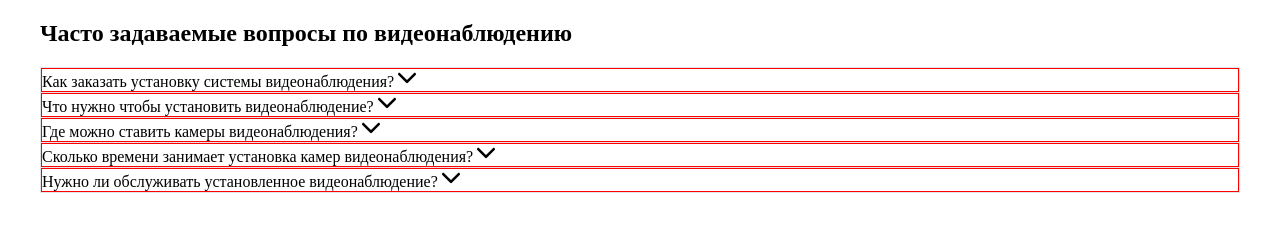
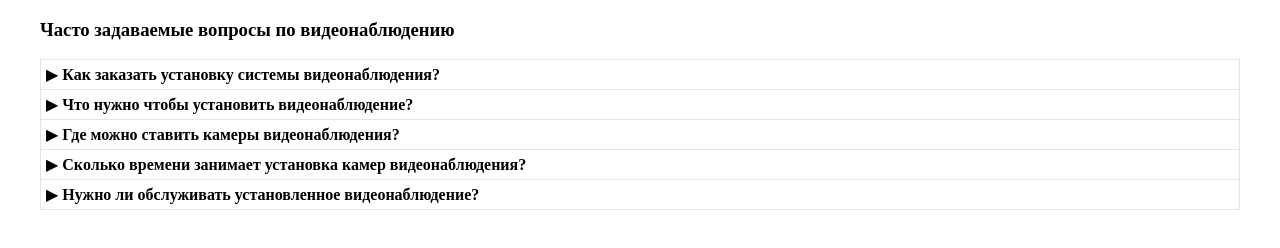
Before and after one commit to stadvar/data-networks-faq, a plain HTML site: page index.html in a window 1280 px wide. Shown: the top 248 px of the page. Drawn offline with Linux system fonts and the light colour scheme.

Commit message:
some changes

```diff
--- a/index.html
+++ b/index.html
@@ -8,7 +8,7 @@
 </head>
 <body>
     <div class="wrapper">
-        <h2>Часто задаваемые вопросы по видеонаблюдению</h2>
+        <h3>Часто задаваемые вопросы по видеонаблюдению</h3>
     <ul class="faq-list">
       <li
         class="faq-item"
@@ -17,29 +17,12 @@
         itemtype="https://schema.org/Question"
       >
         <div class="collapsible-header">
-          <h3 itemprop="name"></h3>
-            Как заказать установку системы видеонаблюдения?
-
-          <svg
-            class="svg-icon svg-icon-collapsible"
-            aria-hidden="true"
-            role="img"
-            focusable="false"
-            width="18"
-            height="18"
-            viewBox="0 0 18 18"
-            fill="none"
-            xmlns="http://www.w3.org/2000/svg"
-          >
-            <path
-              d="M8.99995 14.1306C8.67735 14.1306 8.3548 14.0074 8.10885 13.7616L0.369254 6.02194C-0.123085 5.52961 -0.123085 4.73136 0.369254 4.23922C0.861395 3.74708 1.65948 3.74708 2.15186 4.23922L8.99995 11.0877L15.8481 4.23946C16.3404 3.74732 17.1384 3.74732 17.6305 4.23946C18.1231 4.7316 18.1231 5.52984 17.6305 6.02218L9.89105 13.7619C9.64498 14.0077 9.32243 14.1306 8.99995 14.1306Z"
-              fill="black"
-            ></path>
-          </svg>
+          <h4 itemprop="name">Как заказать установку системы видеонаблюдения?</h4>
         </div>
 
         <div
-          class="collapsible-body"
+        data-hidden="true"
+          class="collapsible-body visually-hidden"
           itemscope=""
           itemprop="acceptedAnswer"
           itemtype="https://schema.org/Answer"
@@ -55,36 +38,22 @@
           </div>
         </div>
       </li>
-            <li
+        <li
         class="faq-item"
         itemscope=""
         itemprop="mainEntity"
         itemtype="https://schema.org/Question"
       >
         <div class="collapsible-header">
-          <h3 itemprop="name"></h3>
-            Что нужно чтобы установить видеонаблюдение?
+          <h4 itemprop="name">Что нужно чтобы установить видеонаблюдение?</h4>
 
-          <svg
-            class="svg-icon svg-icon-collapsible"
-            aria-hidden="true"
-            role="img"
-            focusable="false"
-            width="18"
-            height="18"
-            viewBox="0 0 18 18"
-            fill="none"
-            xmlns="http://www.w3.org/2000/svg"
-          >
-            <path
-              d="M8.99995 14.1306C8.67735 14.1306 8.3548 14.0074 8.10885 13.7616L0.369254 6.02194C-0.123085 5.52961 -0.123085 4.73136 0.369254 4.23922C0.861395 3.74708 1.65948 3.74708 2.15186 4.23922L8.99995 11.0877L15.8481 4.23946C16.3404 3.74732 17.1384 3.74732 17.6305 4.23946C18.1231 4.7316 18.1231 5.52984 17.6305 6.02218L9.89105 13.7619C9.64498 14.0077 9.32243 14.1306 8.99995 14.1306Z"
-              fill="black"
-            ></path>
-          </svg>
+
+
         </div>
 
         <div
-          class="collapsible-body"
+        data-hidden="true"
+          class="collapsible-body visually-hidden"
           itemscope=""
           itemprop="acceptedAnswer"
           itemtype="https://schema.org/Answer"
@@ -103,29 +72,15 @@
         itemtype="https://schema.org/Question"
       >
         <div class="collapsible-header">
-          <h3 itemprop="name"></h3>
-            Где можно ставить камеры видеонаблюдения?
+          <h4 itemprop="name">Где можно ставить камеры видеонаблюдения?</h4>
 
-          <svg
-            class="svg-icon svg-icon-collapsible"
-            aria-hidden="true"
-            role="img"
-            focusable="false"
-            width="18"
-            height="18"
-            viewBox="0 0 18 18"
-            fill="none"
-            xmlns="http://www.w3.org/2000/svg"
-          >
-            <path
-              d="M8.99995 14.1306C8.67735 14.1306 8.3548 14.0074 8.10885 13.7616L0.369254 6.02194C-0.123085 5.52961 -0.123085 4.73136 0.369254 4.23922C0.861395 3.74708 1.65948 3.74708 2.15186 4.23922L8.99995 11.0877L15.8481 4.23946C16.3404 3.74732 17.1384 3.74732 17.6305 4.23946C18.1231 4.7316 18.1231 5.52984 17.6305 6.02218L9.89105 13.7619C9.64498 14.0077 9.32243 14.1306 8.99995 14.1306Z"
-              fill="black"
-            ></path>
-          </svg>
+
+
         </div>
 
         <div
-          class="collapsible-body"
+        data-hidden="true"
+          class="collapsible-body visually-hidden"
           itemscope=""
           itemprop="acceptedAnswer"
           itemtype="https://schema.org/Answer"
@@ -147,29 +102,14 @@
         itemtype="https://schema.org/Question"
       >
         <div class="collapsible-header">
-          <h3 itemprop="name"></h3>
-            Сколько времени занимает установка камер видеонаблюдения?
+          <h4 itemprop="name">Сколько времени занимает установка камер видеонаблюдения?</h4>
 
-          <svg
-            class="svg-icon svg-icon-collapsible"
-            aria-hidden="true"
-            role="img"
-            focusable="false"
-            width="18"
-            height="18"
-            viewBox="0 0 18 18"
-            fill="none"
-            xmlns="http://www.w3.org/2000/svg"
-          >
-            <path
-              d="M8.99995 14.1306C8.67735 14.1306 8.3548 14.0074 8.10885 13.7616L0.369254 6.02194C-0.123085 5.52961 -0.123085 4.73136 0.369254 4.23922C0.861395 3.74708 1.65948 3.74708 2.15186 4.23922L8.99995 11.0877L15.8481 4.23946C16.3404 3.74732 17.1384 3.74732 17.6305 4.23946C18.1231 4.7316 18.1231 5.52984 17.6305 6.02218L9.89105 13.7619C9.64498 14.0077 9.32243 14.1306 8.99995 14.1306Z"
-              fill="black"
-            ></path>
-          </svg>
+
         </div>
 
         <div
-          class="collapsible-body"
+        data-hidden="true"
+          class="collapsible-body visually-hidden"
           itemscope=""
           itemprop="acceptedAnswer"
           itemtype="https://schema.org/Answer"
@@ -190,29 +130,15 @@
         itemtype="https://schema.org/Question"
       >
         <div class="collapsible-header">
-          <h3 itemprop="name"></h3>
-            Нужно ли обслуживать установленное видеонаблюдение?
+          <h4 itemprop="name">Нужно ли обслуживать установленное видеонаблюдение?</h4>
 
-          <svg
-            class="svg-icon svg-icon-collapsible"
-            aria-hidden="true"
-            role="img"
-            focusable="false"
-            width="18"
-            height="18"
-            viewBox="0 0 18 18"
-            fill="none"
-            xmlns="http://www.w3.org/2000/svg"
-          >
-            <path
-              d="M8.99995 14.1306C8.67735 14.1306 8.3548 14.0074 8.10885 13.7616L0.369254 6.02194C-0.123085 5.52961 -0.123085 4.73136 0.369254 4.23922C0.861395 3.74708 1.65948 3.74708 2.15186 4.23922L8.99995 11.0877L15.8481 4.23946C16.3404 3.74732 17.1384 3.74732 17.6305 4.23946C18.1231 4.7316 18.1231 5.52984 17.6305 6.02218L9.89105 13.7619C9.64498 14.0077 9.32243 14.1306 8.99995 14.1306Z"
-              fill="black"
-            ></path>
-          </svg>
+
+
         </div>
 
         <div
-          class="collapsible-body"
+        data-hidden="true"
+          class="collapsible-body visually-hidden"
           itemscope=""
           itemprop="acceptedAnswer"
           itemtype="https://schema.org/Answer"
--- a/script.js
+++ b/script.js
@@ -2,22 +2,30 @@ const list = document.querySelector('.faq-list');
 
 list.addEventListener('click', e => {
   //--
-  if (e.target == e.target.closest('.collapsible-header')) {
-    const active = document.querySelector('.collapsible-body.active');
+  console.log(e.target.closest('.collapsible-header'));
+  if (e.target.closest('.collapsible-header')) {
+    const active = document.querySelector('[data-hidden="false"]');
+    console.log(e.target);
+
     if (active && e.target.closest('.faq-item') == active.closest('.faq-item')) {
-      //   console.log('ya-ya');
-      active.classList.toggle('active');
+      active.classList.toggle('visually-hidden');
+      e.target.closest('.faq-item').classList.toggle('active');
+      active.dataset.hidden = !Number(active.dataset.hidden);
     } else if (active) {
-      active.classList.remove('active');
+      active.classList.add('visually-hidden');
+      active.closest('.faq-item').classList.toggle('active');
+      active.dataset.hidden = true;
       //--
       const act = e.target.closest('.faq-item').children[1];
-      act.classList.add('active');
+      act.classList.remove('visually-hidden');
+      e.target.closest('.faq-item').classList.toggle('active');
+      act.dataset.hidden = false;
     } else if (true) {
-      //--
       const act = e.target.closest('.faq-item').children[1];
-      act.classList.add('active');
+      e.target.closest('.faq-item').classList.add('active');
+      act.classList.remove('visually-hidden');
+      act.dataset.hidden = false;
     }
-    //--
   }
   //--
 });
--- a/styles.css
+++ b/styles.css
@@ -12,18 +12,39 @@
   border-top: 1px solid rgba(108, 123, 138, 0.2);
 }
 .collapsible-header {
-  border: 1px solid red;
+  padding: 5px;
+  cursor: pointer;
 }
-.collapsible-header h3 {
+.collapsible-header:hover {
+  color: #d10000;
+}
+.faq-item .collapsible-header::before {
+  content: '▶';
+  display: inline-block;
+}
+.faq-item.active .collapsible-header::before {
+  content: '▼';
+  color: #d10000;
+}
+.faq-item.active .collapsible-header h4 {
+  color: #d10000;
+}
+.collapsible-header h4 {
+  display: inline-block;
   margin: 0;
 }
 .collapsible-body {
-  border: 1px solid green;
-  display: none;
+  border-top: 2px dashed #d10000;
+  padding: 10px;
 }
 .collapsible-body p {
   margin: 0;
 }
-.active {
-  display: block;
+
+.visually-hidden {
+  position: absolute;
+  clip: rect(0 0 0 0);
+  width: 1px;
+  height: 1px;
+  margin: -1px;
 }
```
